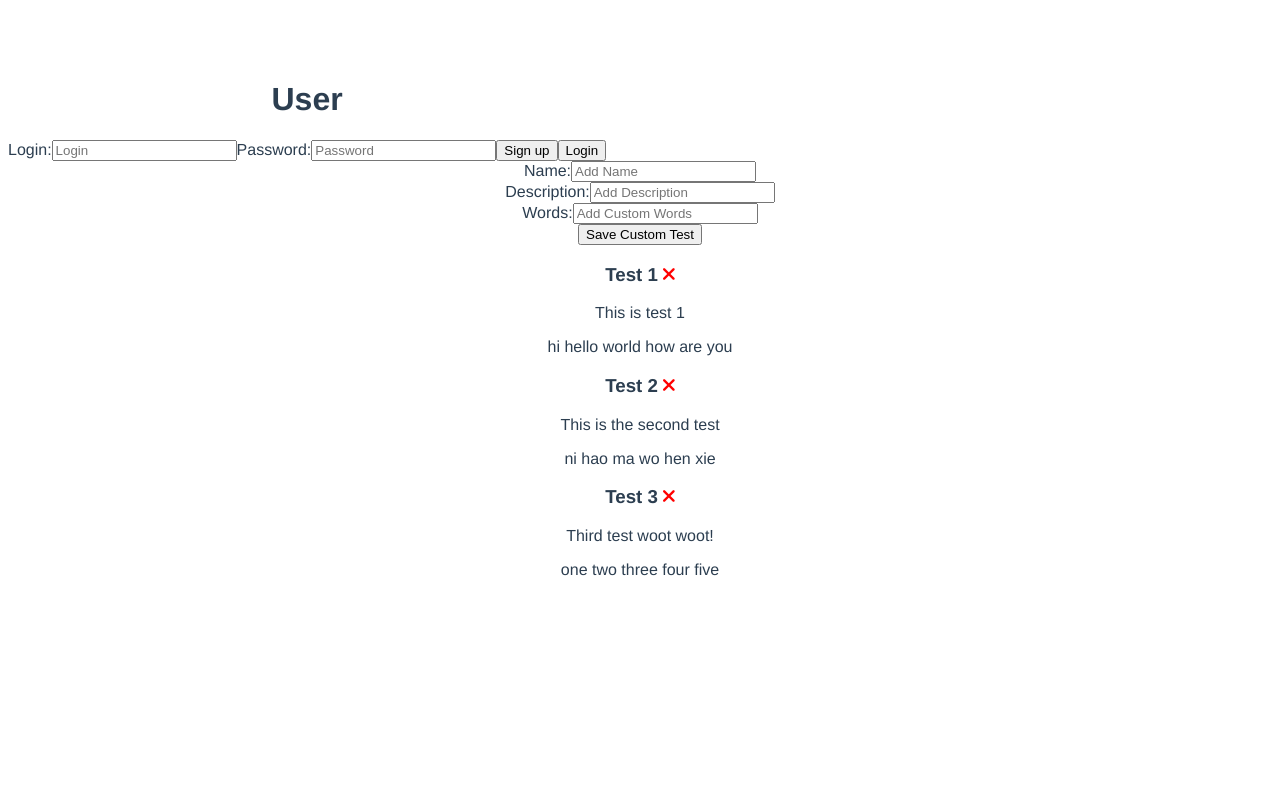
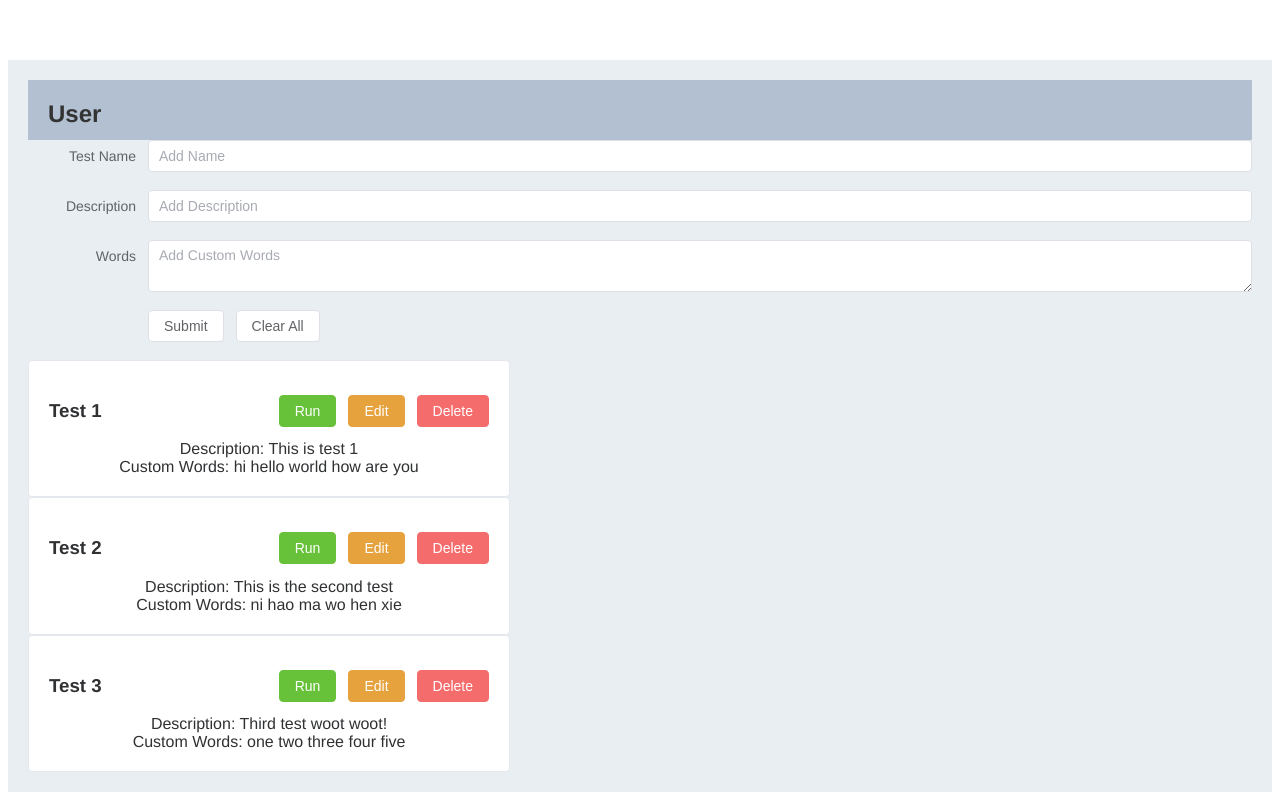
Before and after one commit to austin-jrh/typingtest, a Vue app in the folder devtools2022-frontend/: page / in a window 1280 px wide. Built offline with nearby package versions, Linux system fonts and the light colour scheme.

Commit message:
Added element-plus to project

```diff
--- a/devtools2022-frontend/package.json
+++ b/devtools2022-frontend/package.json
@@ -8,6 +8,7 @@
   },
   "dependencies": {
     "core-js": "^3.8.3",
+    "element-plus": "^2.2.19",
     "vue": "^3.2.13"
   },
   "devDependencies": {
--- a/devtools2022-frontend/src/App.vue
+++ b/devtools2022-frontend/src/App.vue
@@ -1,15 +1,23 @@
 <template>
-  <div class="container">
-    <UserProfile />
-    <AddCustomTest @add-test="addTest" />
-    <CustomTests @delete-test="deleteTest" :tests="tests" />
-  </div>
+  <el-container>
+    <el-main>
+      <UserProfile />
+      <AddCustomTest @add-test="addTest" />
+      <CustomTests
+        @run-test="runTest"
+        @edit-test="editTest"
+        @delete-test="deleteTest"
+        :tests="tests"
+      />
+    </el-main>
+  </el-container>
 </template>
 
 <script>
 import UserProfile from "./components/UserProfile";
 import CustomTests from "./components/CustomTests.vue";
 import AddCustomTest from "./components/AddCustomTest.vue";
+import { ElMessage, ElMessageBox } from "element-plus";
 
 export default {
   name: "App",
@@ -25,12 +33,38 @@ export default {
   },
   methods: {
     addTest(test) {
-      this.tests = [...this.tests, test];
+      this.tests = [test, ...this.tests];
+      ElMessage({
+        type: "success",
+        message: "Add successful.",
+      });
+    },
+    runTest(id) {
+      console.log("runTest" + id);
+    },
+    editTest(id) {
+      console.log("editTest" + id);
     },
     deleteTest(id) {
-      if (confirm("Are you sure?")) {
-        this.tests = this.tests.filter((test) => test.id !== id);
-      }
+      ElMessageBox.confirm(
+        "Are you sure you want to delete this test?",
+        "Warning",
+        {
+          confirmButtonText: "OK",
+          cancelButtonText: "Cancel",
+          type: "warning",
+        }
+      )
+        .then(() => {
+          this.tests = this.tests.filter((test) => test.id !== id);
+          ElMessage({
+            type: "success",
+            message: "Delete completed.",
+          });
+        })
+        .catch(() => {
+          ElMessage({ type: "info", message: "Delete canceled." });
+        });
     },
   },
   created() {
@@ -68,4 +102,22 @@ export default {
   color: #2c3e50;
   margin-top: 60px;
 }
+.el-header,
+.el-footer {
+  background-color: #b3c0d1;
+  color: #333;
+  text-align: center;
+  /* line-height: 60px; */
+}
+
+.el-main {
+  background-color: #e9eef3;
+  color: #333;
+  text-align: center;
+  /* line-height: 160px; */
+}
+
+body > .el-container {
+  margin-bottom: 40px;
+}
 </style>
--- a/devtools2022-frontend/src/components/AddCustomTest.vue
+++ b/devtools2022-frontend/src/components/AddCustomTest.vue
@@ -1,29 +1,23 @@
 <template>
-  <form @submit="onSubmit" class="add-form">
-    <div>
-      <label>Name:</label>
-      <input type="text" v-model="name" name="name" placeholder="Add Name" />
-    </div>
-    <div>
-      <label>Description:</label>
-      <input
-        type="text"
-        v-model="description"
-        name="description"
-        placeholder="Add Description"
-      />
-    </div>
-    <div>
-      <label>Words:</label>
-      <input
-        type="text"
+  <el-form ref="form" label-width="120px">
+    <el-form-item label="Test Name">
+      <el-input placeholder="Add Name" v-model="name"></el-input>
+    </el-form-item>
+    <el-form-item label="Description">
+      <el-input placeholder="Add Description" v-model="description"></el-input>
+    </el-form-item>
+    <el-form-item label="Words">
+      <el-input
+        type="textarea"
+        placeholder="Add Custom Words"
         v-model="words"
-        name="words"
-        placeholder="Add Custom Words"
-      />
-    </div>
-    <input type="submit" value="Save Custom Test" class="btn btn-block" />
-  </form>
+      ></el-input>
+    </el-form-item>
+    <el-form-item>
+      <el-button @click="onSubmit">Submit</el-button>
+      <el-button @click="onClear">Clear All</el-button>
+    </el-form-item>
+  </el-form>
 </template>
 
 <script>
@@ -65,6 +59,13 @@ export default {
       this.description = "";
       this.words = "";
     },
+    onClear(e) {
+      e.preventDefault();
+
+      this.name = "";
+      this.description = "";
+      this.words = "";
+    },
   },
 };
 </script>
--- a/devtools2022-frontend/src/components/CustomTest.vue
+++ b/devtools2022-frontend/src/components/CustomTest.vue
@@ -1,11 +1,23 @@
 <template>
   <div class="test">
-    <h3>
-      {{ test.name }}
-      <i @click="$emit('delete-test', test.id)" class="fas fa-times"></i>
-    </h3>
-    <p>{{ test.description }}</p>
-    <p>{{ test.words }}</p>
+    <el-card shadow="never" class="box-card">
+      <div slot="header" class="card-header">
+        <h3>{{ test.name }}</h3>
+        <el-row>
+          <el-button type="success" @click="$emit('run-test', test.id)"
+            >Run</el-button
+          >
+          <el-button type="warning" @click="$emit('edit-test', test.id)"
+            >Edit</el-button
+          >
+          <el-button type="danger" @click="$emit('delete-test', test.id)"
+            >Delete</el-button
+          >
+        </el-row>
+      </div>
+      <div>Description: {{ test.description }}</div>
+      <div>Custom Words: {{ test.words }}</div>
+    </el-card>
   </div>
 </template>
 
@@ -19,7 +31,21 @@ export default {
 </script>
 
 <style scoped>
-.fas {
-  color: red;
+.card-header {
+  display: flex;
+  justify-content: space-between;
+  align-items: center;
+}
+
+.text {
+  font-size: 14px;
+}
+
+.item {
+  margin-bottom: 18px;
+}
+
+.box-card {
+  width: 480px;
 }
 </style>
--- a/devtools2022-frontend/src/components/CustomTests.vue
+++ b/devtools2022-frontend/src/components/CustomTests.vue
@@ -1,6 +1,11 @@
 <template>
   <div :key="test.id" v-for="test in tests">
-    <CustomTest @delete-test="$emit('delete-test', test.id)" :test="test" />
+    <CustomTest
+      @run-test="$emit('run-test', test.id)"
+      @edit-test="$emit('edit-test', test.id)"
+      @delete-test="$emit('delete-test', test.id)"
+      :test="test"
+    />
   </div>
 </template>
 
@@ -14,6 +19,6 @@ export default {
   components: {
     CustomTest,
   },
-  emits: ["delete-test"],
+  emits: ["run-test", "edit-test", "delete-test"],
 };
 </script>
--- a/devtools2022-frontend/src/components/UserProfile.vue
+++ b/devtools2022-frontend/src/components/UserProfile.vue
@@ -1,27 +1,49 @@
 <template>
-  <header>
-    <div>
+  <div class="userProfile">
+    <el-header>
       <h1>User</h1>
-      <div>
-        <label>Login:</label>
-        <input type="text" placeholder="Login" />
-        <label>Password:</label>
-        <input type="text" placeholder="Password" />
-        <Button text="Sign up" />
-        <Button text="Login" />
-      </div>
-    </div>
-  </header>
+      <!-- <el-form ref="form" :model="user" label-width="120px">
+        <el-form-item label="Login">
+          <el-input placeholder="Login" v-model="user.login"></el-input>
+        </el-form-item>
+        <el-form-item label="Password">
+          <el-input
+            placeholder="Password"
+            v-model="user.password"
+            show-password
+          ></el-input>
+        </el-form-item>
+        <el-form-item>
+          <el-button @click="onSignUp">Sign Up</el-button>
+          <el-button @click="onLogin">Login</el-button>
+        </el-form-item>
+      </el-form> -->
+    </el-header>
+  </div>
 </template>
 
 <script>
-import Button from "./Button.vue";
 export default {
   name: "UserProfile",
+  data() {
+    return {
+      user: {
+        login: "",
+        password: "",
+      },
+    };
+  },
+  methods: {
+    onSignUp(e) {
+      e.preventDefault();
+      console.log("signup");
+    },
+    onLogin(e) {
+      e.preventDefault();
+      console.log("login");
+    },
+  },
   props: {},
-  components: {
-    Button,
-  },
 };
 </script>
 
```
Also changed, not shown: devtools2022-frontend/src/main.js (+6 -1 lines), 1 other file (tests, documents, lock files or other folders).
